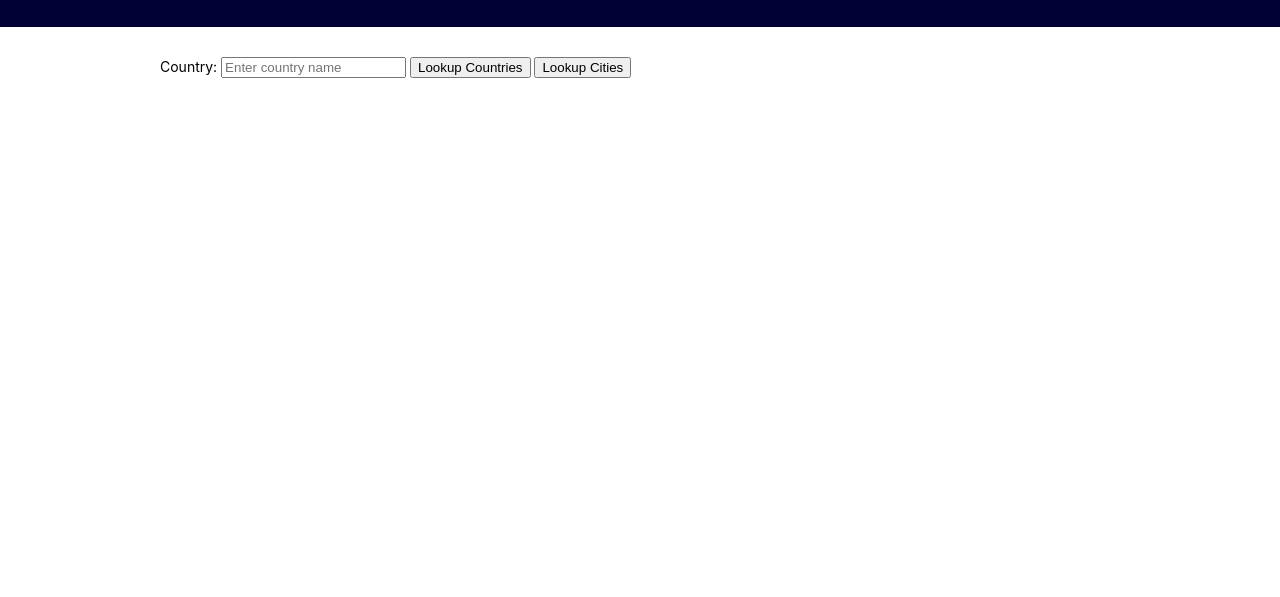
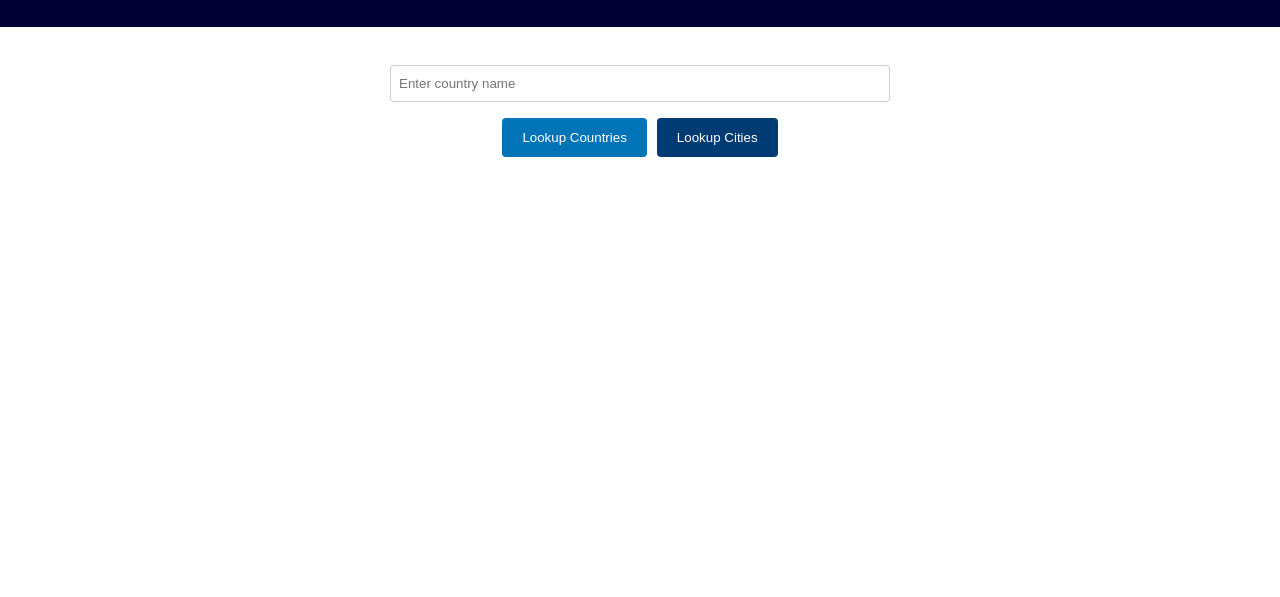
Before and after one commit to dahaliahowell/info2180-lab5, a plain HTML site: page index.html in a window 1280 px wide. Shown: the part 203-800 px from the top of the page. Drawn offline with Linux system fonts and the light colour scheme.

Commit message:
Added final styling to css

```diff
--- a/index.html
+++ b/index.html
@@ -20,10 +20,12 @@
 		<main>
 			<div id="controls">
 				<form action="" method="get">
-					<label for="country">Country:</label>
+					<!--<label for="country">Country:</label>-->
 					<input id="country" type="search" name="country" placeholder="Enter country name" />
-					<button id="lookup">Lookup Countries</button>
-					<button id="lookup-cities">Lookup Cities</button>
+					<div id="buttons">
+						<button id="lookup">Lookup Countries</button>
+						<button id="lookup-cities">Lookup Cities</button>
+					</div>
 				</form>
 			</div>
 
--- a/world.css
+++ b/world.css
@@ -54,4 +54,44 @@ tr:nth-child(even) {
 
 #controls {
     padding-bottom: 20px;
+    align-items: center;
+    display: flex;
+    flex-direction: column;
 }
+
+#country{
+    padding: 10px 8px;
+    margin: 8px 0;
+    border: 1px solid #ccc;
+    border-radius: 4px;
+    box-sizing: border-box;
+    width: 500px;
+}
+
+button{
+    color: white;
+    padding: 12px 20px;
+    margin: 8px 0;
+    border: none;
+    border-radius: 4px;
+    cursor: pointer;
+}
+
+#buttons {
+    display: flex;
+    justify-content: center;
+    gap: 10px;
+    column-gap: 10px;
+}
+
+#lookup {
+    background-color: #0074B7;
+}
+
+#lookup-cities {
+    background-color: #003B73;
+}
+
+#error{
+    color: #cc0000;
+}
```
Also changed, not shown: 1 other file.
